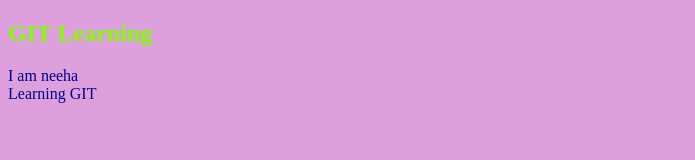
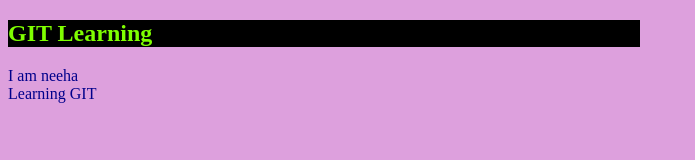
Before and after one commit to neeharika2004/SRM, a plain HTML site: page index.html in a window 1280 px wide. Shown: the whole page, without its empty margins (0-695 px from the left). Drawn offline with Linux system fonts and the light colour scheme.

Commit message:
Applied background to Heading

```diff
--- a/index.html
+++ b/index.html
@@ -14,10 +14,16 @@
         p{
             color: darkblue;
         }
+        div{
+            width: 50%;
+            background-color: black;
+        }
     </style>
 </head>
 <body>
-    <h2>GIT Learning</h2>
+    <div>
+        <h2>GIT Learning</h2>
+    </div>
     <p>
         I am neeha<br>Learning GIT
     </p>
```
